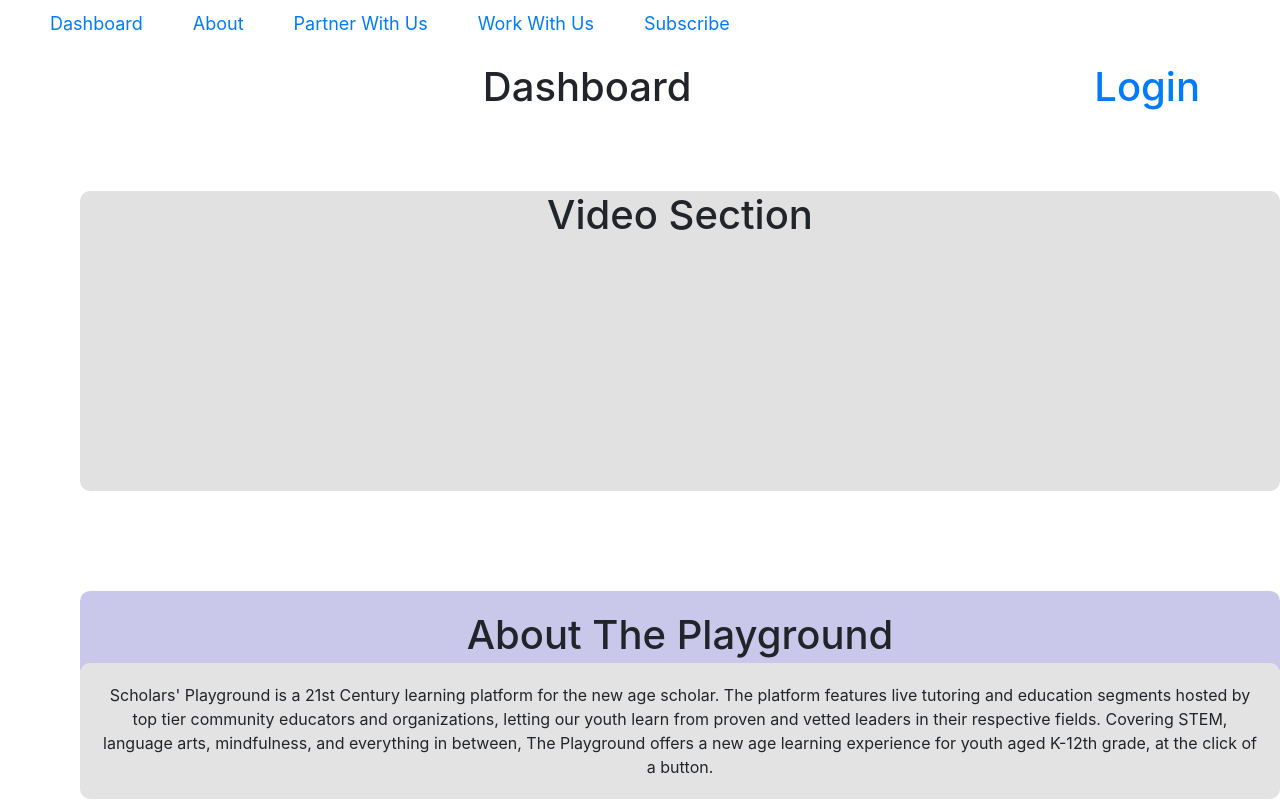
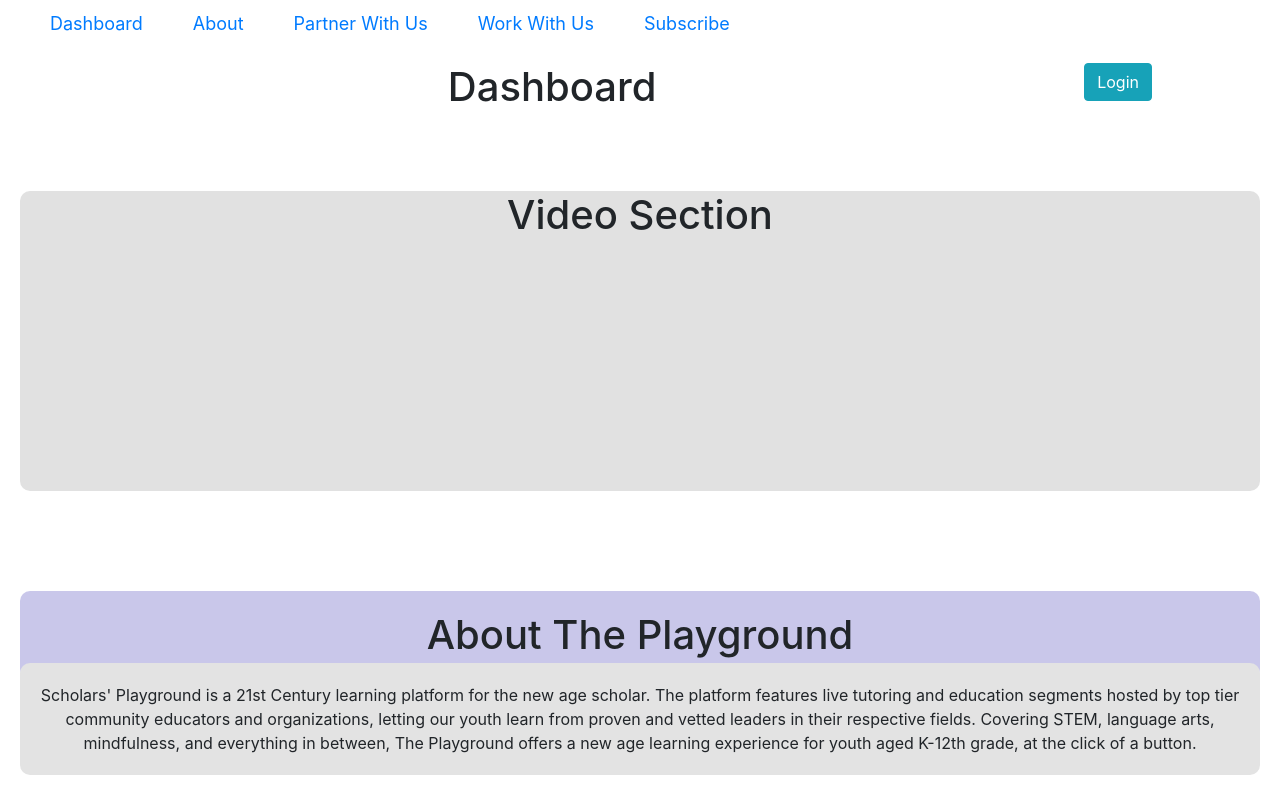
Before and after one commit to Sayed88/ScholarsPlaygroundWeb, a React (Create React App) app: page / in a window 1280 px wide. Shown: the top 800 px of the page. Built offline with nearby package versions, Linux system fonts and the light colour scheme.

Commit message:
login modal

```diff
--- a/src/App.css
+++ b/src/App.css
@@ -1,3 +1,5 @@
+
+
 /* .App {
   text-align: center;
 }
--- a/src/App.js
+++ b/src/App.js
@@ -11,7 +11,7 @@ import SignUp from './Components/SignUp';
 
 function App() {
   return (
-    <div className="App">
+    <div className="app">
       <Router>
 
         <Switch>
--- a/src/Components/Dashboard.css
+++ b/src/Components/Dashboard.css
@@ -1,5 +1,6 @@
 .dashboard {
-    width: 1200px;
     text-align: center;
-    margin-left: 80px;
+    width: fit-content;
+    margin-right: 20px;
+    margin-left: 20px;
 }
--- a/src/Components/Header.css
+++ b/src/Components/Header.css
@@ -1,6 +1,9 @@
+.header {
+    width: 90%;
+}
 .menuItem {
     display: flex;
-
+    width: fit-content;
 }
 
 .menuItem li {
@@ -8,6 +11,8 @@
     margin-right: 30px;
     padding: 10px;
     font-size: large;
+    width: fit-content;
+
 }
 
 .menuItem li:hover {
@@ -27,3 +32,7 @@
 .logbtn {
     text-decoration: none;
 }
+
+.modalBtn {
+    float: right;
+}
--- a/src/Components/Header.js
+++ b/src/Components/Header.js
@@ -1,8 +1,27 @@
-import React from 'react';
+import React, { useState } from 'react';
 import './Header.css';
 import { Link, } from 'react-router-dom';
+import { Button, Modal, Form } from 'react-bootstrap';
 
 function Header() {
+
+
+    const [show, setShow] = useState(false);
+    const handleClose = () => setShow(false);
+    const handleShow = () => setShow(true);
+
+    const [email, setEmail] = useState("");
+    const [password, setPassword] = useState("");
+
+    function validateForm() {
+        return email.length > 0 && password.length > 0;
+    }
+
+    function handleSubmit(event) {
+        event.preventDefault();
+    }
+
+
     return (
         <div className="header">
 
@@ -26,14 +45,60 @@ function Header() {
                 </ul>
             </nav>
 
-            <div className="loginpage">
+            {/* <div className="loginpage">
                 <Link to="/login" className="logbtn">
                     <h1>Login</h1>
                 </Link>
+            </div> */}
+
+            <div className="modalBtn">
+                <Button variant="info" onClick={handleShow}>
+                    Login
+                </Button>
+
+                <Modal show={show} onHide={handleClose}>
+                    <Modal.Header closeButton>
+                        <Modal.Title>Welcome Back Scholar Please Login</Modal.Title>
+                    </Modal.Header>
+                    <Modal.Body>
+                        <Form onSubmit={handleSubmit}>
+                            <Form.Group size="lg" controlId="email">
+                                <Form.Label>Email:</Form.Label>
+                                <Form.Control
+                                    autoFocus
+                                    type="email"
+                                    value={email}
+                                    onChange={(e) => setEmail(e.target.value)}
+                                />
+                            </Form.Group>
+
+                            <Form.Group size="lg" controlId="password">
+                                <Form.Label>Password:</Form.Label>
+                                <Form.Control
+                                    type="password"
+                                    value={password}
+                                    onChange={(e) => setPassword(e.target.value)}
+                                />
+                            </Form.Group>
+
+                            <Button block size="lg" type="submit" disabled={!validateForm()}>
+                                Login
+                            </Button>
+
+                            <p>
+                                <Link to="/forgotpassword">
+                                    Forgot Password?
+                                </Link>
+                                <br/>
+                                New to the Playground? <Link to="/signup">SignUp Here</Link>
+                            </p>
+                        </Form>
+                    </Modal.Body>
+                </Modal>
             </div>
-
         </div>
     )
 }
 
+
 export default Header;
--- a/src/Components/Login.js
+++ b/src/Components/Login.js
@@ -1,9 +1,8 @@
 import React, { useState } from 'react';
-import Form from 'react-bootstrap/Form';
-import Button from 'react-bootstrap/Button';
+import { Form, Button } from 'react-bootstrap';
 import { Link } from 'react-router-dom';
 import './Login.css';
-import "bootstrap/dist/css/bootstrap.min.css";
+// import "bootstrap/dist/css/bootstrap.min.css";
 
 function Login() {
 
@@ -20,15 +19,13 @@ function Login() {
 
     return (
         <div className="login">
-            <div>
-                <Link to="/dashboard">
-                    <h3 className="dashlink">Dashboard</h3>
-                </Link>
-            </div>
+            <Link to="/dashboard">
+                <h3 className="dashlink">Dashboard</h3>
+            </Link>
 
             <div>
+                <h3>Welcome Back Scholar Please Sign in </h3> <hr />
                 <Form onSubmit={handleSubmit}>
-                <h3>Welcome Back Scholar Please Sign in </h3> <hr />
                     <Form.Group size="lg" controlId="email">
                         <Form.Label>Email:</Form.Label>
                         <Form.Control
@@ -59,7 +56,7 @@ function Login() {
                             Forgot Password?
                         </Link>
                         <br/>
-                        New to the Playground? <Link to="/signup">Sign up Here</Link>
+                        New to the Playground? <Link to="/signup">SignUp Here</Link>
                     </p>
                 </Form>
             </div>
--- a/src/Components/SignUp.css
+++ b/src/Components/SignUp.css
@@ -6,7 +6,7 @@
 
     .signUp form {
         margin: 0 auto;
-        max-width: 320px;
+        max-width: 520px;
         background-color: #fff;
         padding: 20px;
         border-radius: 30px;
```
Also changed, not shown: src/Components/LoginModal.js (added, +71 -0 lines), 1 other file (tests, documents, lock files or other folders).
